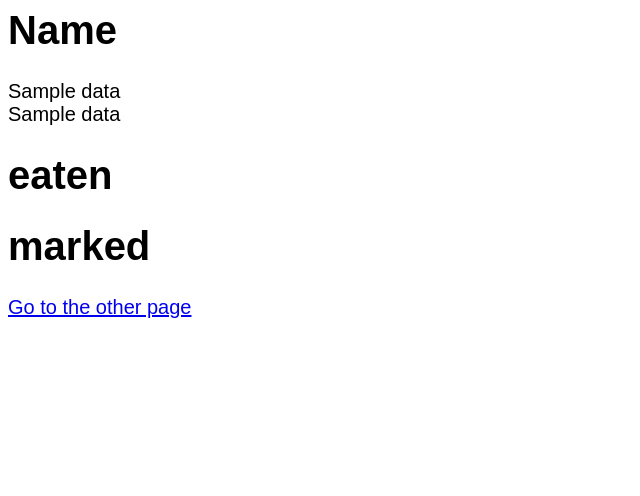
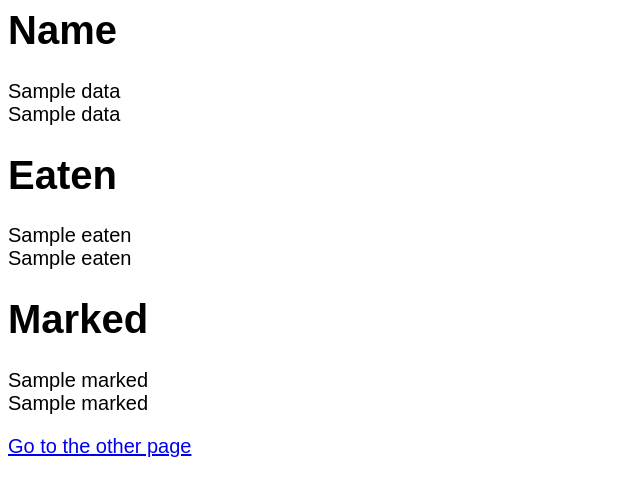
Before and after one commit to yumyumqing/mealPal, a Flask app: template skeleton/templates/profile.html in a window 1280 px wide. Shown: the top 496 px of the page, without its empty margins (0-640 px from the left). Run offline with Flask 2, Linux system fonts and the light colour scheme; the template is opened without the code that fills it: most values are stand-ins (such as "Sample title", 1, 10 or a date in 2020); parts of the project's set-up code (start-up, migrations or seed data) failed here and were passed over.

Commit message:
added eaten and marked on profile.html

```diff
--- a/skeleton/templates/profile.html
+++ b/skeleton/templates/profile.html
@@ -16,8 +16,24 @@
     <div>{{n}}</div>
     {% endfor %}
   </div>
-  <h1>eaten</h1>
-  <h1>marked</h1>
+
+  <h1>Eaten</h1>
+  <div>{{eaten}}</div>
+
+  <div>
+    {% for n in eaten %}
+    <div>{{n}}</div>
+    {% endfor %}
+  </div>
+
+  <h1>Marked</h1>
+  <div>{{marked}}</div>
+
+  <div>
+    {% for n in marked %}
+    <div>{{n}}</div>
+    {% endfor %}
+  </div>
 <p><a href="another">Go to the other page</a></p>
 
 </body>
```
